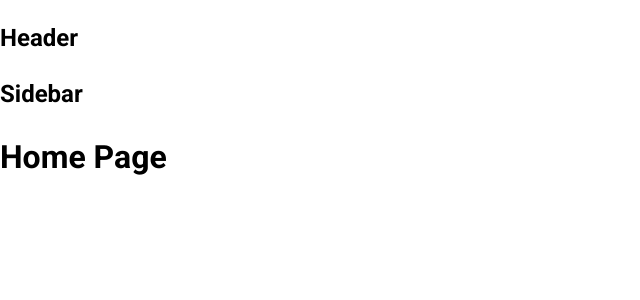
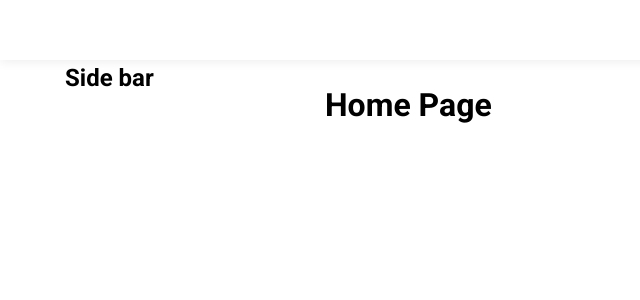
Before and after one commit to Ngnminhtam/tiktok-ui, a React (Create React App) app: page / in a window 1280 px wide. Shown: the top 300 px of the page, without its empty margins (0-640 px from the left). Built offline with nearby package versions, Linux system fonts and the light colour scheme.

Commit message:
Dựng khung Layout mặc định

```diff
--- a/package.json
+++ b/package.json
@@ -7,6 +7,7 @@
     "@testing-library/jest-dom": "^6.8.0",
     "@testing-library/react": "^16.3.0",
     "@testing-library/user-event": "^13.5.0",
+    "classnames": "^2.5.1",
     "normalize.css": "^8.0.1",
     "react": "^19.1.1",
     "react-dom": "^19.1.1",
--- a/src/components/GlobalStyles/GlobalStyles.scss
+++ b/src/components/GlobalStyles/GlobalStyles.scss
@@ -3,9 +3,15 @@
 
 :root {
     --primary: #fe2c55;
+
+    // Default layout
+    --default-layout-header-height: 60px;
+    --default-layout-width: 1150px;
 }
 
 * {
+    margin: 0;
+    padding: 0;
     box-sizing: border-box;
 }
 
--- /dev/null
+++ b/src/components/Layout/DefaultLayout/DefaultLayout.module.scss
@@ -0,0 +1,16 @@
+.wrapper {
+    display: flex;
+    flex-direction: column;
+    align-items: center;
+}
+
+.container {
+    width: var(--default-layout-width);
+    min-height: 1000px;
+    display: flex;
+}
+
+.content {
+    flex: 1;
+    min-height: 1000px;
+}
--- /dev/null
+++ b/src/components/Layout/DefaultLayout/Sidebar/Sidebar.module.scss
@@ -0,0 +1,4 @@
+.wrapper {
+    width: 260px;
+    min-height: 1000px;
+}
--- a/src/components/Layout/DefaultLayout/Sidebar/index.js
+++ b/src/components/Layout/DefaultLayout/Sidebar/index.js
@@ -1,5 +1,14 @@
+import classNames from 'classnames/bind';
+import styles from './Sidebar.module.scss';
+
+const cx = classNames.bind(styles);
+
 function Sidebar() {
-    return <h2>Sidebar</h2>;
+    return (
+        <aside className={cx('wrapper')}>
+            <h2>Side bar</h2>
+        </aside>
+    );
 }
 
 export default Sidebar;
--- a/src/components/Layout/DefaultLayout/index.js
+++ b/src/components/Layout/DefaultLayout/index.js
@@ -1,13 +1,17 @@
+import classNames from 'classnames/bind';
+import styles from './DefaultLayout.module.scss';
 import Header from '../components/Header';
 import Sidebar from './Sidebar';
 
+const cx = classNames.bind(styles);
+
 function DefaultLayout({ children }) {
     return (
-        <div>
+        <div className={cx('wrapper')}>
             <Header />
-            <div className="container">
+            <div className={cx('container')}>
                 <Sidebar />
-                <div className="content">{children}</div>
+                <div className={cx('content')}>{children}</div>
             </div>
         </div>
     );
--- a/src/components/Layout/HeaderOnly/index.js
+++ b/src/components/Layout/HeaderOnly/index.js
@@ -1,6 +1,6 @@
 import Header from '../components/Header';
 
-function DefaultLayout({ children }) {
+function HeaderOnly({ children }) {
     return (
         <div>
             <Header />
@@ -9,4 +9,4 @@
     );
 }
 
-export default DefaultLayout;
+export default HeaderOnly;
--- /dev/null
+++ b/src/components/Layout/components/Header/Header.module.scss
@@ -0,0 +1,13 @@
+.wrapper {
+    width: 100%;
+    height: var(--default-layout-header-height);
+    box-shadow: rgba(0, 0, 0, 0.07) 0px 2px 10px 0px;
+    display: flex;
+    justify-content: center;
+}
+
+.inner {
+    height: 100%;
+    // width: 100%;
+    width: var(--default-layout-width);
+}
--- a/src/components/Layout/components/Header/index.js
+++ b/src/components/Layout/components/Header/index.js
@@ -1,5 +1,14 @@
+import classNames from 'classnames/bind';
+import styles from './Header.module.scss';
+
+const cx = classNames.bind(styles);
+
 function Header() {
-    return <h2>Header</h2>;
+    return (
+        <header className={cx('wrapper')}>
+            <div className={cx('inner')}></div>
+        </header>
+    );
 }
 
 export default Header;
```
Also changed, not shown: 1 other file (tests, documents, lock files or other folders).
